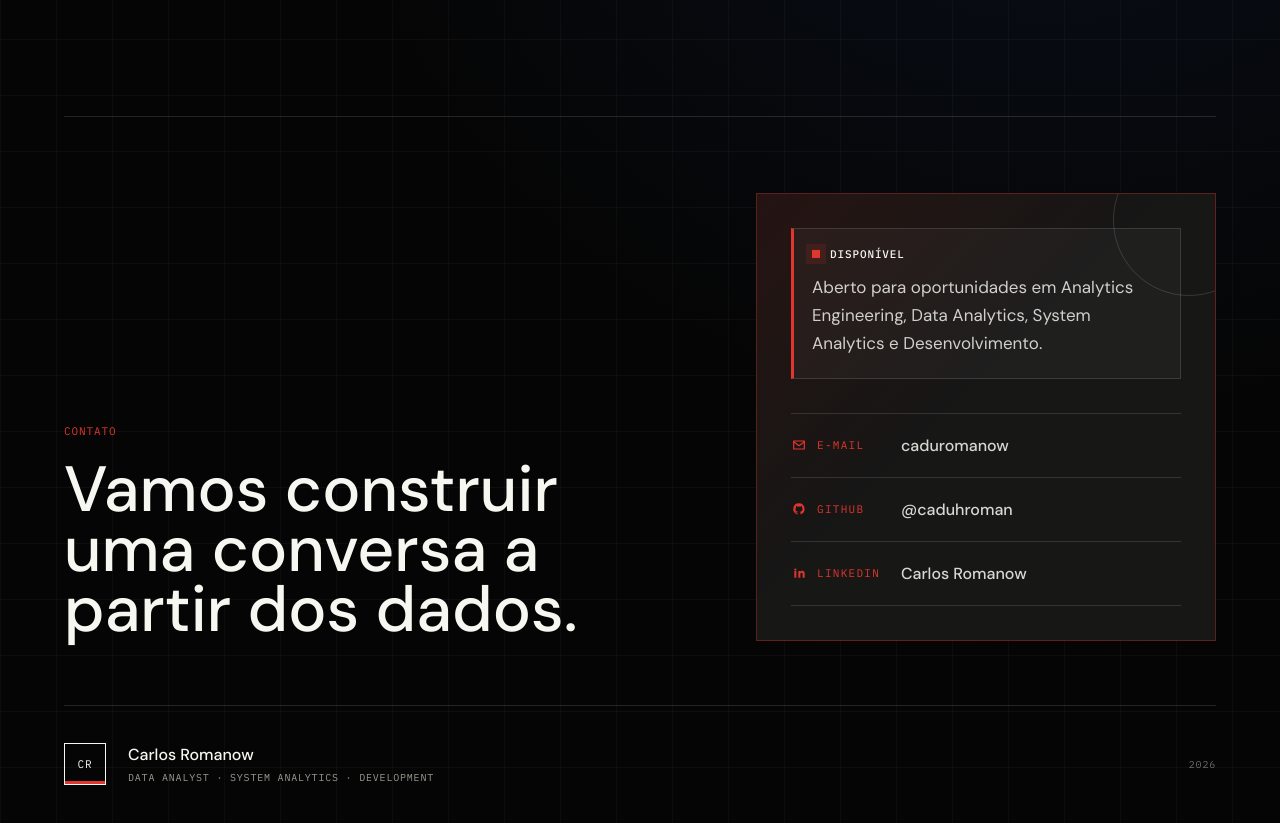
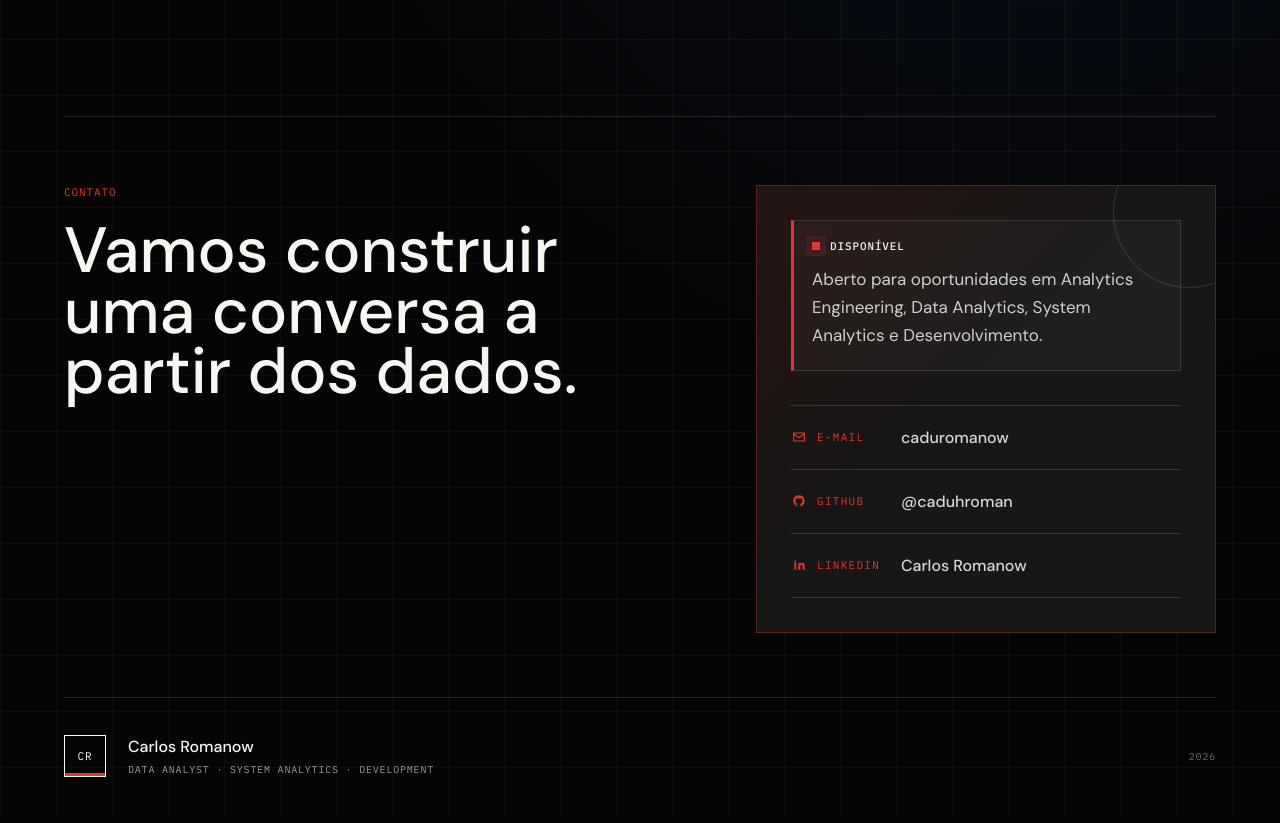
Before and after one commit to CaduhRoman/portfolio, a React (Vite) app: page / in a window 1280 px wide. Shown: the part 3265-4088 px from the top of the page. Built offline with nearby package versions, Linux system fonts and the light colour scheme.

Commit message:
align contact

```diff
--- a/style.css
+++ b/style.css
@@ -743,14 +743,14 @@ main {
 .contact-section {
   scroll-margin-top: 78px;
   min-height: auto;
-  padding: 76px 0 64px;
+  padding: 68px 0 64px;
 }
 
 .contact-grid {
   display: grid;
   grid-template-columns: minmax(0, 1fr) minmax(300px, 460px);
   gap: clamp(36px, 7vw, 92px);
-  align-items: end;
+  align-items: start;
 }
 
 .contact-panel {
```
